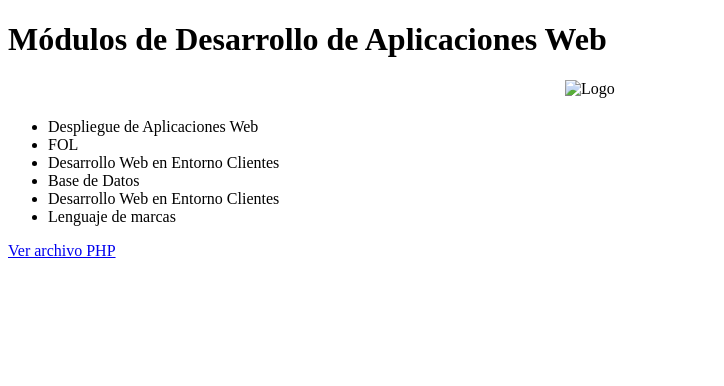
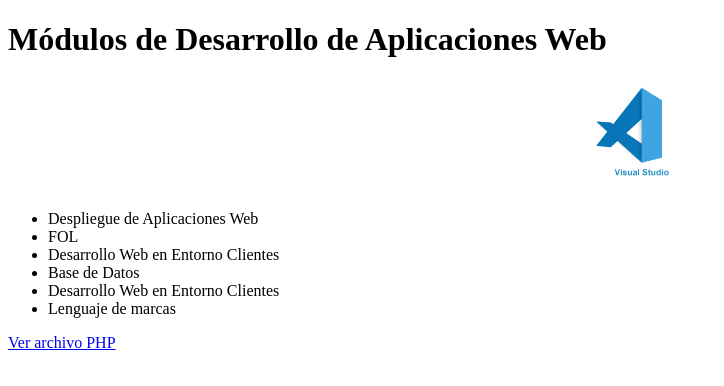
Before and after one commit to MetraCam/dawAct4_1, a plain HTML site: page index.html in a window 1280 px wide. Shown: the whole page, without its empty margins (0-724 px from the left). Drawn offline with Linux system fonts and the light colour scheme.

Commit message:
Cambios en Index

```diff
--- a/index.html
+++ b/index.html
@@ -9,7 +9,7 @@
 </head>
 <body>
     <h1>Módulos de Desarrollo de Aplicaciones Web</h1>
-    <img src="logo.png" alt="Logo" class="logo">
+    <img src="imagen.jpeg" alt="Logo" class="logo">
 
     <ul>
         <li>Despliegue de Aplicaciones Web</li>
```
